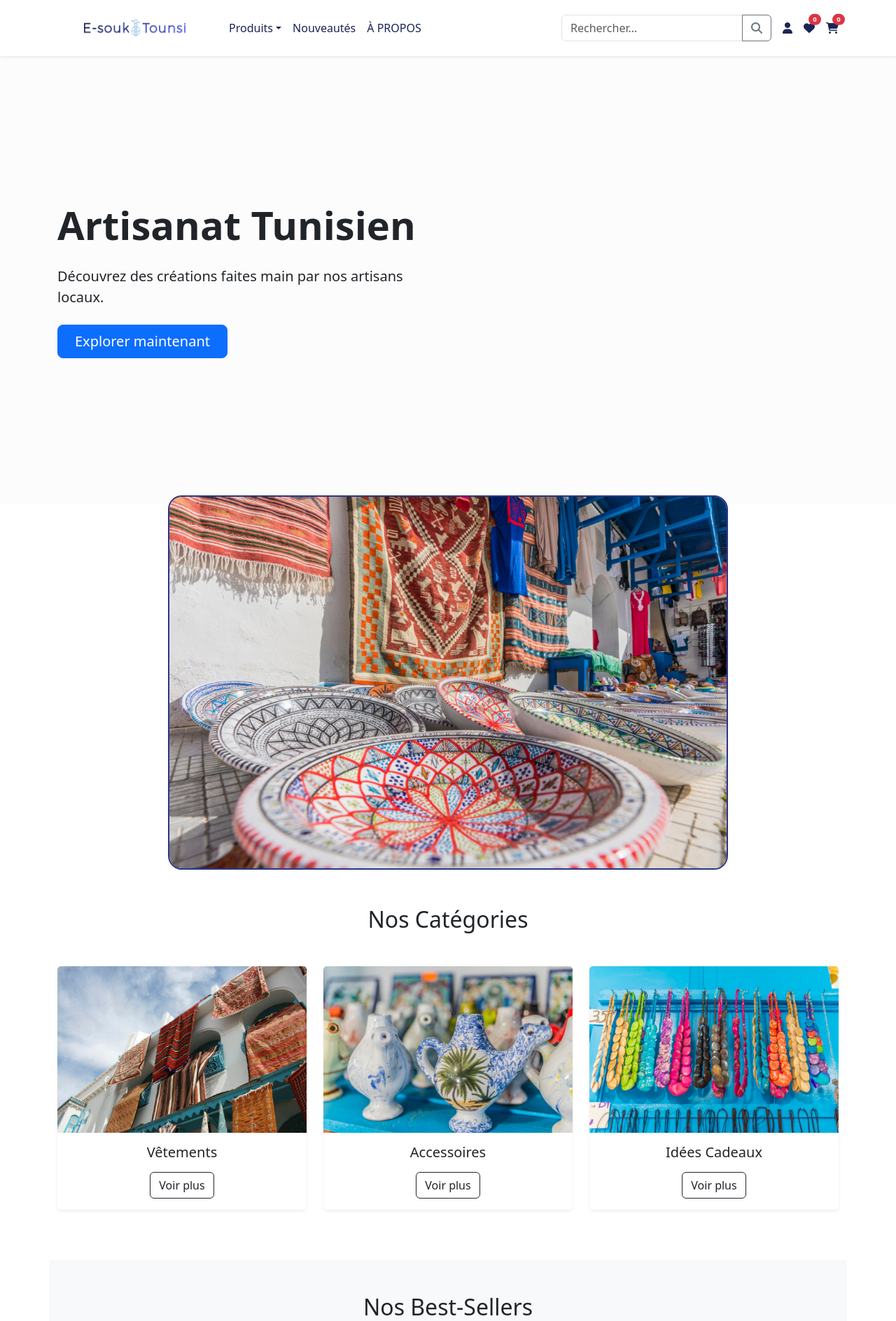
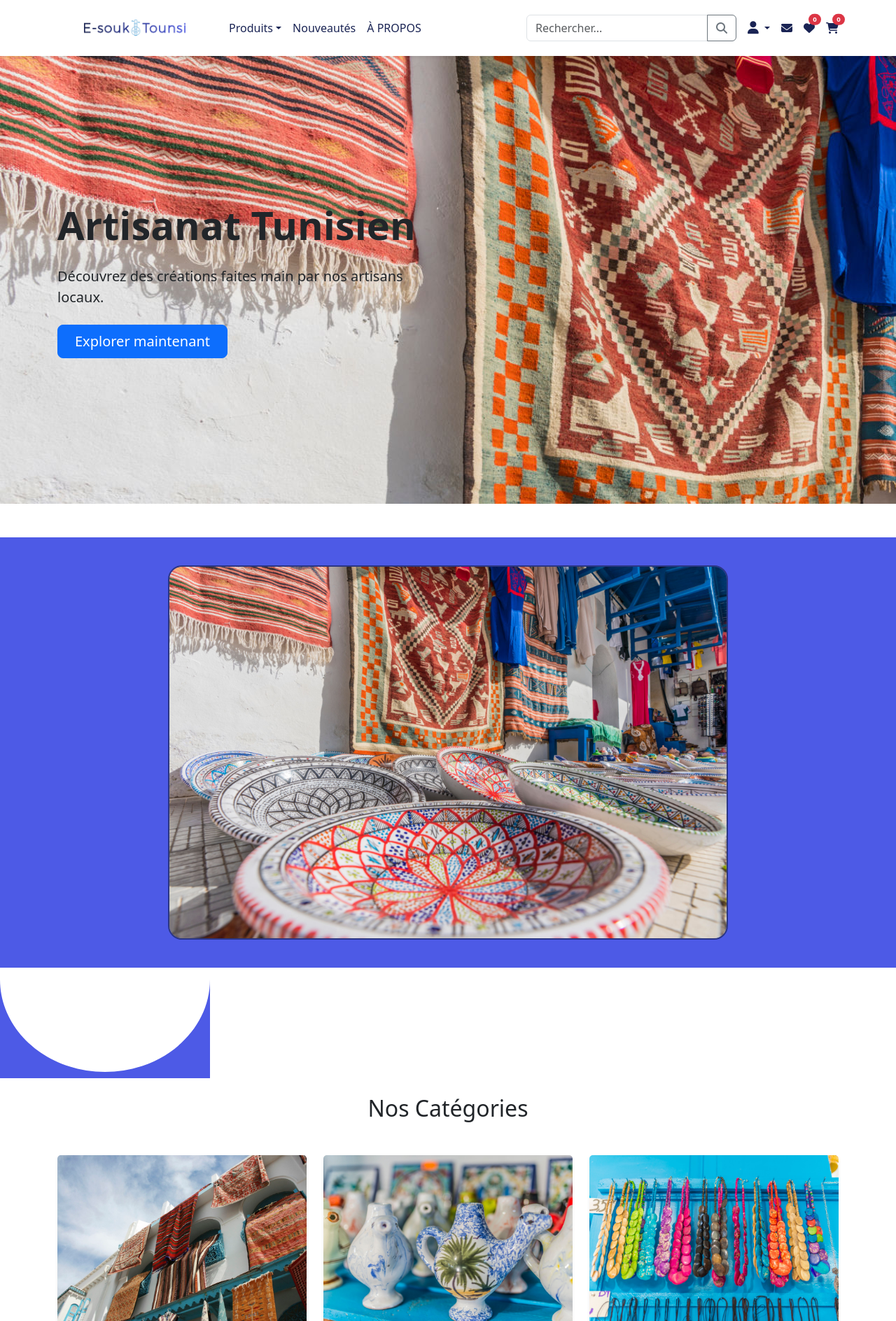
Before and after one commit to C-Jansen/E-souk, a PHP site: page /assets/index.html in a window 1280 px wide. Shown: the top 1888 px of the page at 70% size. Run offline with PHP 8.4, Linux system fonts and the light colour scheme; some libraries are stand-ins or nearby versions.

Commit message:
Enhance user dropdown menu and add shape divider SVGs for improved UI

```diff
--- a/E-souk/assets/css/styles.css
+++ b/E-souk/assets/css/styles.css
@@ -34,6 +34,45 @@
   color: var(--color-accent) !important;
 }
 
+ /* User Dropdown Styling */
+ .nav-item.dropdown .nav-link {
+  color: #333;
+  transition: color 0.3s ease;
+}
+
+.nav-item.dropdown .nav-link:hover {
+  color: #0d6efd; /* Bootstrap primary color */
+}
+
+.nav-item.dropdown .dropdown-menu {
+  border-radius: 8px;
+  box-shadow: 0 4px 12px rgba(0, 0, 0, 0.1);
+  border: none;
+  padding: 8px 0;
+  min-width: 180px;
+  margin-top: 10px;
+}
+
+.nav-item.dropdown .dropdown-item {
+  padding: 8px 16px;
+  font-size: 14px;
+  transition: background-color 0.2s ease;
+}
+
+.nav-item.dropdown .dropdown-item:hover {
+  background-color: #f8f9fa;
+  color: #0d6efd;
+}
+
+.nav-item.dropdown .dropdown-item:active {
+  background-color: #e9ecef;
+  color: #0d6efd;
+}
+
+/* User icon styling */
+.nav-item.dropdown .fa-user {
+  font-size: 18px;
+}
 /* =================== Dropdown System =================== */
 .dropdown-menu {
   border: none;
@@ -78,14 +117,27 @@
 .hero {
   padding: 80px 0;
   background-color: var(--color-white);
+  background-image: url('../images/Hero.jpg');
 }
+
 /* =================== Image Section =================== */
+
 .image {
   padding: 20px 0;
+}
+/* section background color*/
+.image.mb-2 {
+  background-color: var(--color-accent);
+  padding: 40px 0; /* Adjusted padding */
+  position: relative;
+  margin-top: 0;
+  margin-bottom: 0; /* Remove bottom margin */
+  z-index: 1;
 }
 
 .block-image.sc-2 {
   width: 90%;
+  height: auto;
   max-width: 800px;
   margin: 0 auto;
   border-radius: 20px;
@@ -99,7 +151,6 @@
   display: block;
   transition: transform 0.3s ease;
 }
-
 
 
 /* =================== Card Component =================== */
@@ -174,11 +225,7 @@ footer a:hover {
   box-shadow: 0 5px 15px rgba(76, 90, 230, 0.3);
 }
 
-.image.mb-2 {
-  position: relative;
-  margin-top: -80px; /* Adjust based on your needs */
-  z-index: 1;
-}
+
 
 @media (max-width: 850px) {
   .wave-container::before {
@@ -233,3 +280,33 @@ footer a:hover {
 footer a:hover i {
   animation: pulse 0.5s ease infinite alternate;
 }
+
+/* Shape Divider Styles */
+.shape-divider, .shape-divider-bottom {
+  position: relative;
+  width: 100%;
+  overflow: hidden;
+  line-height: 0;
+  z-index: 2;
+}
+
+.shape-divider {
+  margin-bottom: -2px;
+}
+
+.shape-divider-bottom {
+  margin-top: -2px;
+}
+
+.shape-divider img {
+  width: 100%;
+  height: auto;
+  display: block;
+}
+
+.shape-divider-bottom img {
+  width: 100%;
+  height: auto;
+  display: block;
+  transform: rotate(180deg);
+}
--- a/E-souk/assets/index.html
+++ b/E-souk/assets/index.html
@@ -105,10 +105,19 @@
             </div>
           </form>
 
-          <!-- User, Wishlist, and Cart Icons -->
+          <!-- User, Wishlist, contact and Cart Icons -->
           <div class="d-flex">
-            <a href="login.html" class="nav-link me-3">
+            <div class="nav-item dropdown">
+              <a href="#" class="nav-link me-3 dropdown-toggle" data-bs-toggle="dropdown" id="userDropdown">
               <i class="fas fa-user"></i>
+              </a>
+              <ul class="dropdown-menu" aria-labelledby="userDropdown">
+              <li><a class="dropdown-item" href="login.html">Login</a></li>
+              <li><a class="dropdown-item" href="register.html">Register</a></li>
+              </ul>
+            </div>
+            <a href="contact.php" class="nav-link me-3">
+              <i class="fas fa-envelope"></i>
             </a>
             <a href="wishlist.php" class="nav-link me-3 position-relative">
               <i class="fas fa-heart"></i>
@@ -148,6 +157,7 @@
       </section>
     </section>
 
+
     <!-- Image Section -->
     <section class="image mb-2">
       <div class="container">
@@ -156,6 +166,11 @@
       </div>
       </div>
     </section>
+
+    <!-- Bottom Shape Divider -->
+    <div class="shape-divider-2">
+      <img src="./images/curveb.svg" alt="Shape divider">
+    </div>
 
     <!-- Featured Categories -->
     <section class="container mb-5 py-4">
@@ -348,6 +363,7 @@
     </footer>
 
     <!-- Bootstrap & JS -->
+
     <script src="https://cdn.jsdelivr.net/npm/bootstrap@5.3.0/dist/js/bootstrap.bundle.min.js"></script>
     <script src="./js/main.js"></script>
   </body>
```
Also changed, not shown: E-souk/assets/images/curveNegative (1).svg (added), E-souk/assets/images/curveNegative.svg (added), E-souk/assets/images/curveb.svg (added). Lines whose indentation alone changed are shown as unchanged.
